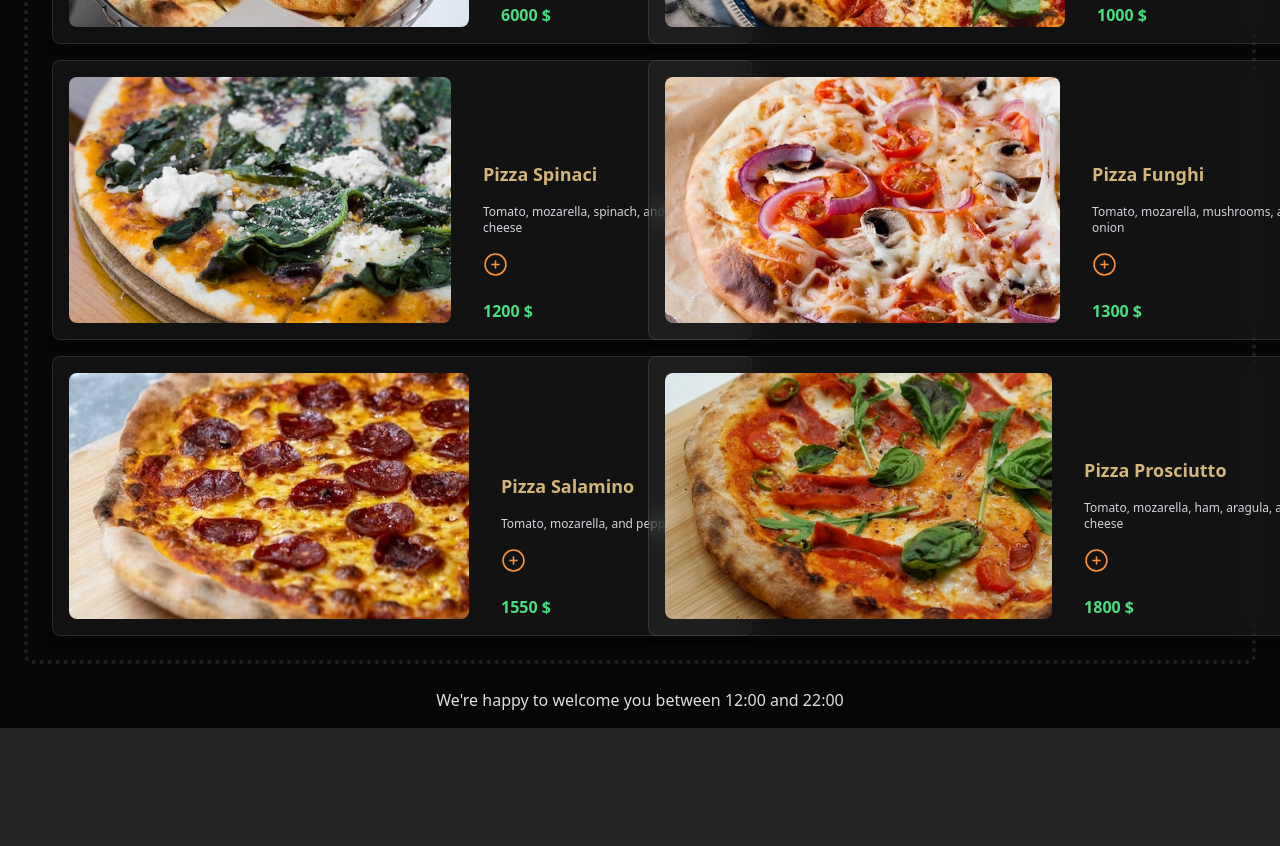
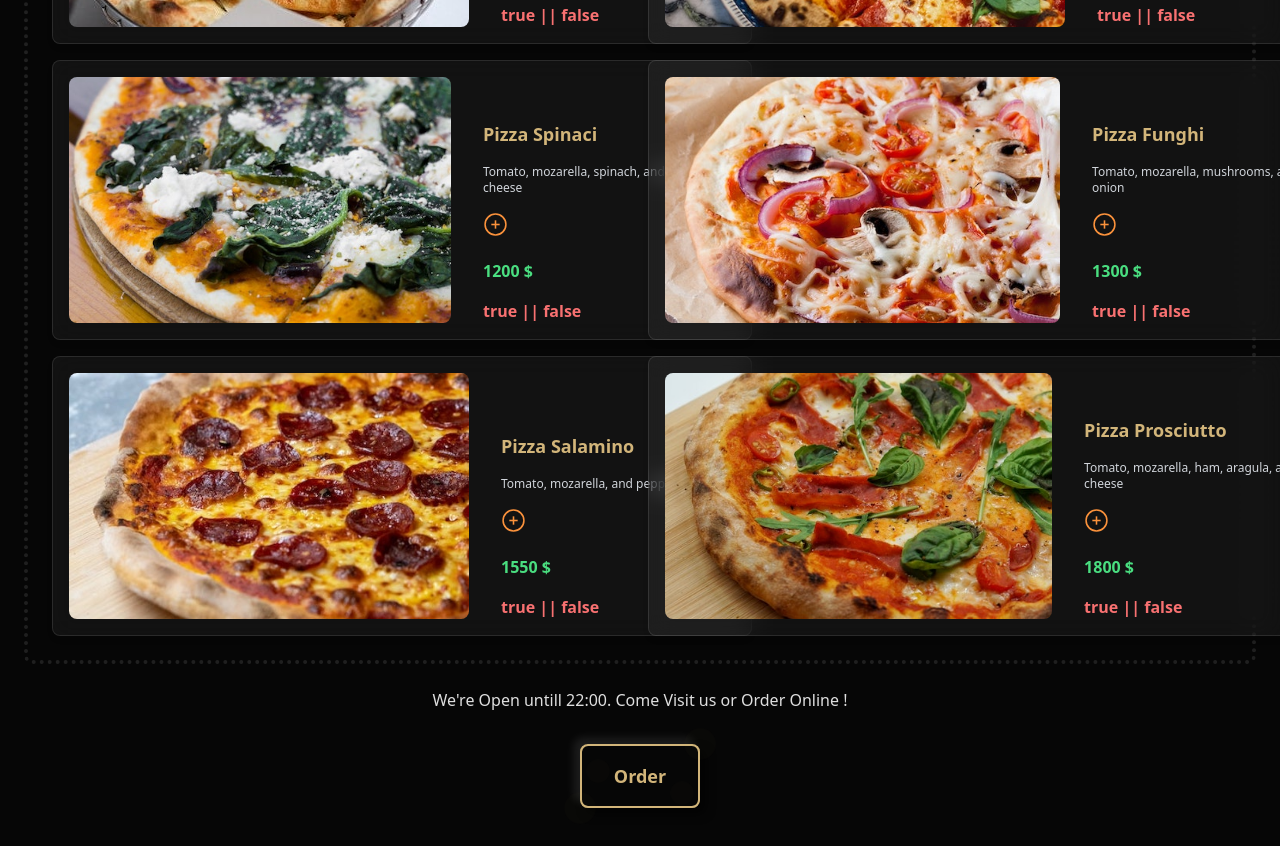
Before and after one commit to qhoncheh/-pizza-landing-react-, a React (Vite) app: page / in a window 1280 px wide. Shown: the part 560-1406 px from the top of the page. Before the commit the page ends 1288 px from the top, so only its background shows below. Built offline with nearby package versions, Linux system fonts and the light colour scheme.

Commit message:
some changes

```diff
--- a/src/components/Footer/Footer.tsx
+++ b/src/components/Footer/Footer.tsx
@@ -2,7 +2,7 @@ import OrderBtn from "../custom/Buttons/order-btn";
 
 const Footer = () => {
   const hour = new Date().getHours();
-  const openHour = 12;
+  const openHour = 10;
   const closeHour = 22;
   const isOpen = hour >= openHour && hour < closeHour;
 
--- a/src/components/Menu/Menu.tsx
+++ b/src/components/Menu/Menu.tsx
@@ -16,15 +16,15 @@ const Menu = () => {
                         pic={pizza.pic}
                         name={pizza.name}
                         desc={pizza.desc}
-                        price={pizza.price} />
+                        price={pizza.price}
+                        soldOut="true || false"
+                    />
                 ))}
-                </li>
+            </li>
                 ) : (
                  <p> We 're still working on our menu.Please come back later : </p>
                 )}
-
             </ul>
-
   )
 }
 
--- a/src/components/Menu/Pizza.tsx
+++ b/src/components/Menu/Pizza.tsx
@@ -1,7 +1,7 @@
 import type { PizzaProp } from "../../types"
 import PlusBtn from "../custom/Buttons/PlusBtn";
 
-const Pizza = ({ pic, name, desc, price }: PizzaProp) => {
+const Pizza = ({ pic, name, desc, price , soldOut  }: PizzaProp) => {
     return (
         <div className="flex flex-row gap-8 w-[700px] h-[280px] p-4 shadow-md rounded-lg
             bg-white/5 backdrop-filter backdrop-blur-md border border-white/10 text-white">
@@ -16,7 +16,8 @@ const Pizza = ({ pic, name, desc, price }: PizzaProp) => {
                 <p className="text-lg text-[#D2B57A] font-semibold cursor-pointer">{name}</p>
                 <p className="text-xs text-gray-300">{desc}</p>
                     <PlusBtn />
-                    <p className="text-green-400 font-bold">{price}</p>
+                <p className="text-green-400 font-bold">{price}</p>
+                <p className="text-red-400 font-bold">{soldOut}</p>
             </div>
         </div>
     );
--- a/src/components/Menu/data.tsx
+++ b/src/components/Menu/data.tsx
@@ -6,42 +6,41 @@ export const pizzaData: pizzaDataTypes[] = [
         desc: "Bread with italian olive oil and rosemary",
         price: "6000 $",
         pic: "pizzas/focaccia.jpg",
-        // soldOut: ""
+        soldOut: true
     },
     {
         name: "Pizza Margherita",
         desc: "Tomato and mozarella",
         price: "1000 $",
         pic: "pizzas/margherita.jpg",
-        // soldOut: ""
+        soldOut: false
     },
     {
         name: "Pizza Spinaci",
         desc: "Tomato, mozarella, spinach, and ricotta cheese",
         price: "1200 $",
         pic: "pizzas/spinaci.jpg",
-        // soldOut: ""
+        soldOut: true
     },
     {
         name: "Pizza Funghi",
         desc: "Tomato, mozarella, mushrooms, and onion",
         price: "1300 $",
         pic: "pizzas/funghi.jpg",
-        // soldOut: ""
+        soldOut: true
     },
     {
         name: "Pizza Salamino",
         desc: "Tomato, mozarella, and pepperoni",
         price: "1550 $",
         pic: "pizzas/salamino.jpg",
-        // soldOut: ""
-
+        soldOut: true
     },
     {
         name: "Pizza Prosciutto",
         desc: "Tomato, mozarella, ham, aragula, and cheese",
         price: "1800 $",
         pic: "pizzas/prosciutto.jpg",
-        // soldOut: ""
+        soldOut: false
     },
 ];
--- a/src/types.ts
+++ b/src/types.ts
@@ -22,4 +22,5 @@ export type PizzaProp = {
   desc: string;
   price: number;
   className?: string;
+  soldOut: string;
 };
```
